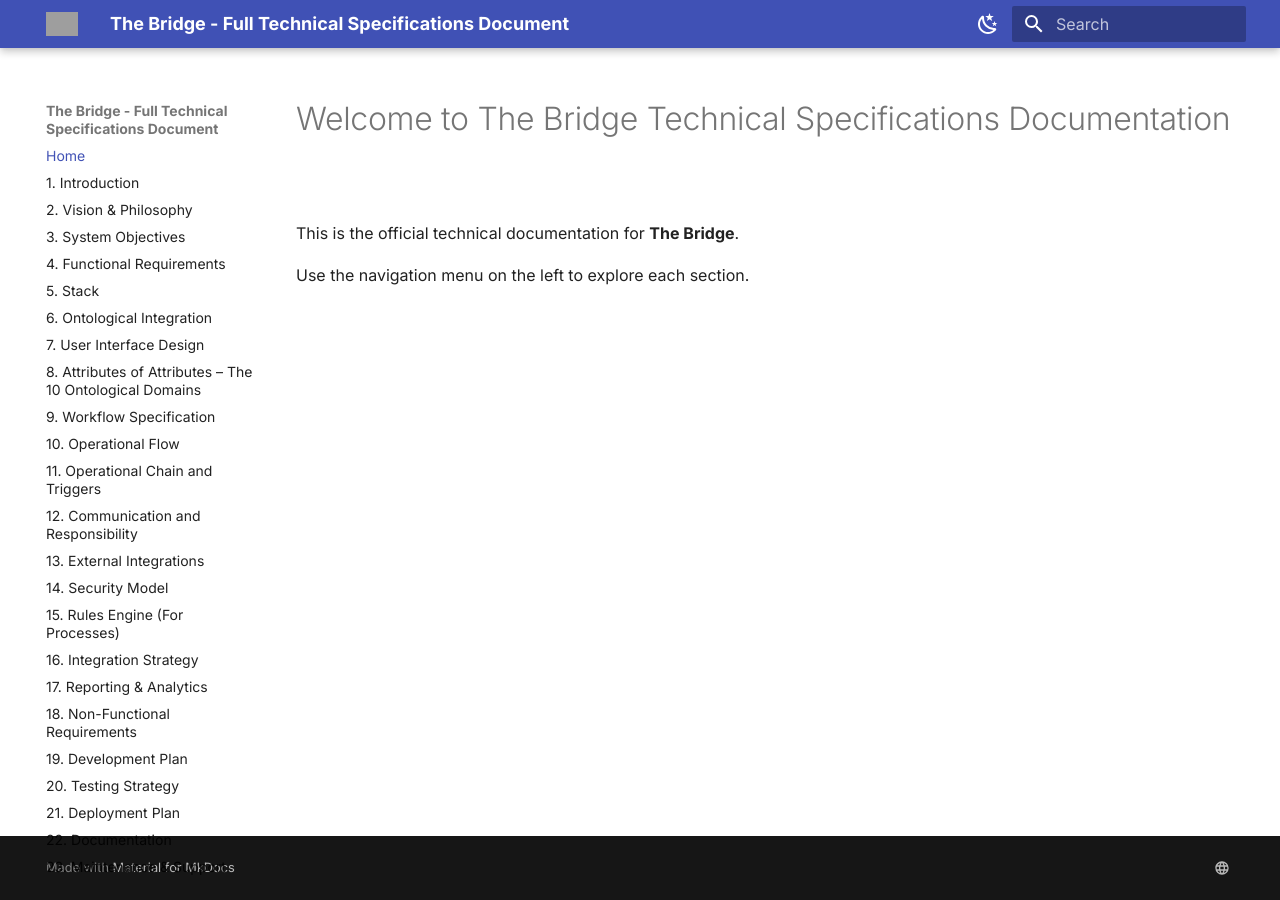
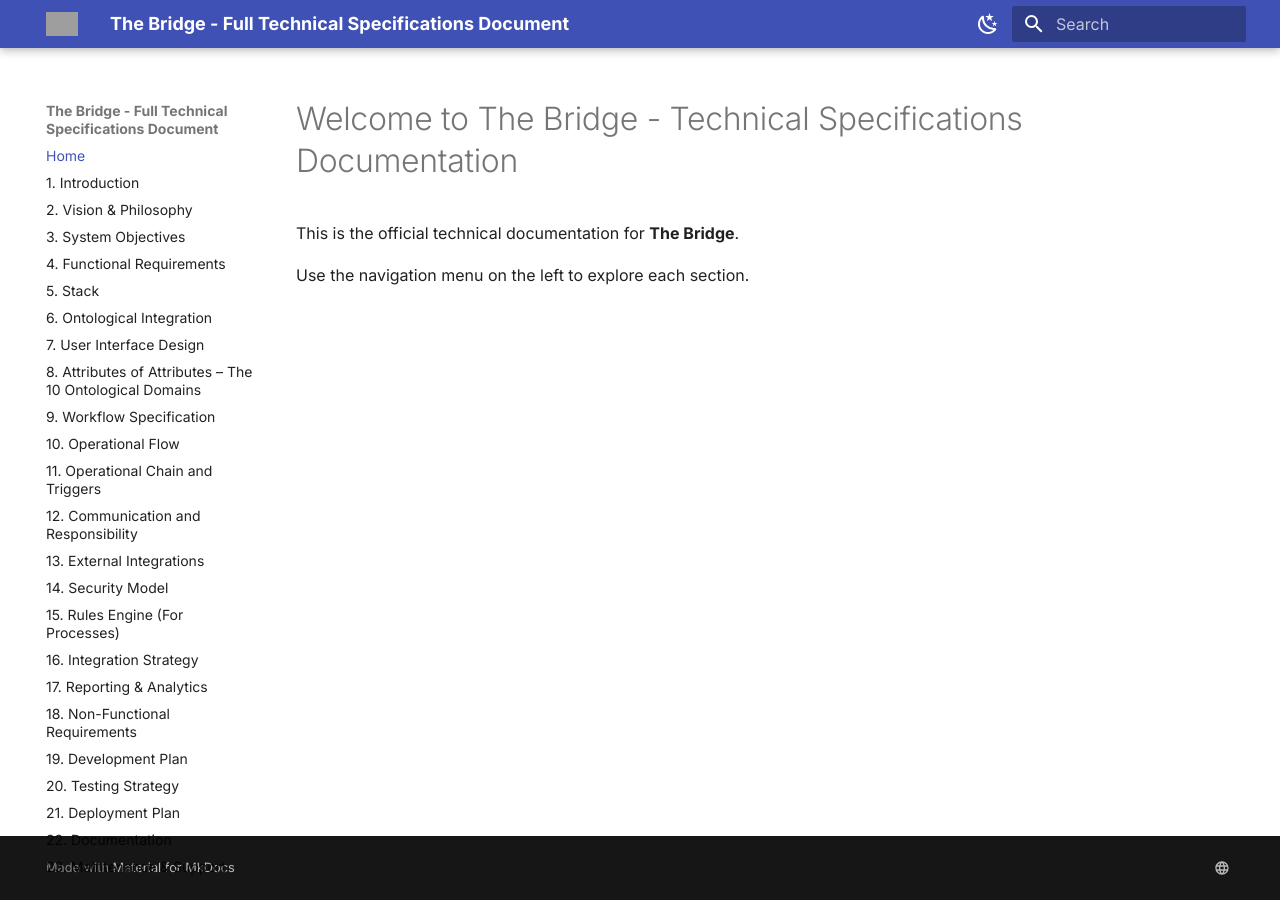
Before and after one commit to caufero/thebridge-docs, an MkDocs documentation site: the page built from docs/index.md, in a window 1280 px wide. Built offline with MkDocs 1.6.1 and Material for MkDocs 9.7.7, drawn with Linux system fonts in a browser that asks for light colours; grey boxes are pictures that could not be loaded.

```diff
--- a/docs/index.md
+++ b/docs/index.md
@@ -1,4 +1,4 @@
-# Welcome to The Bridge Technical Specifications Documentation
+# Welcome to The Bridge - Technical Specifications Documentation
 
 This is the official technical documentation for **The Bridge**.
 
```
